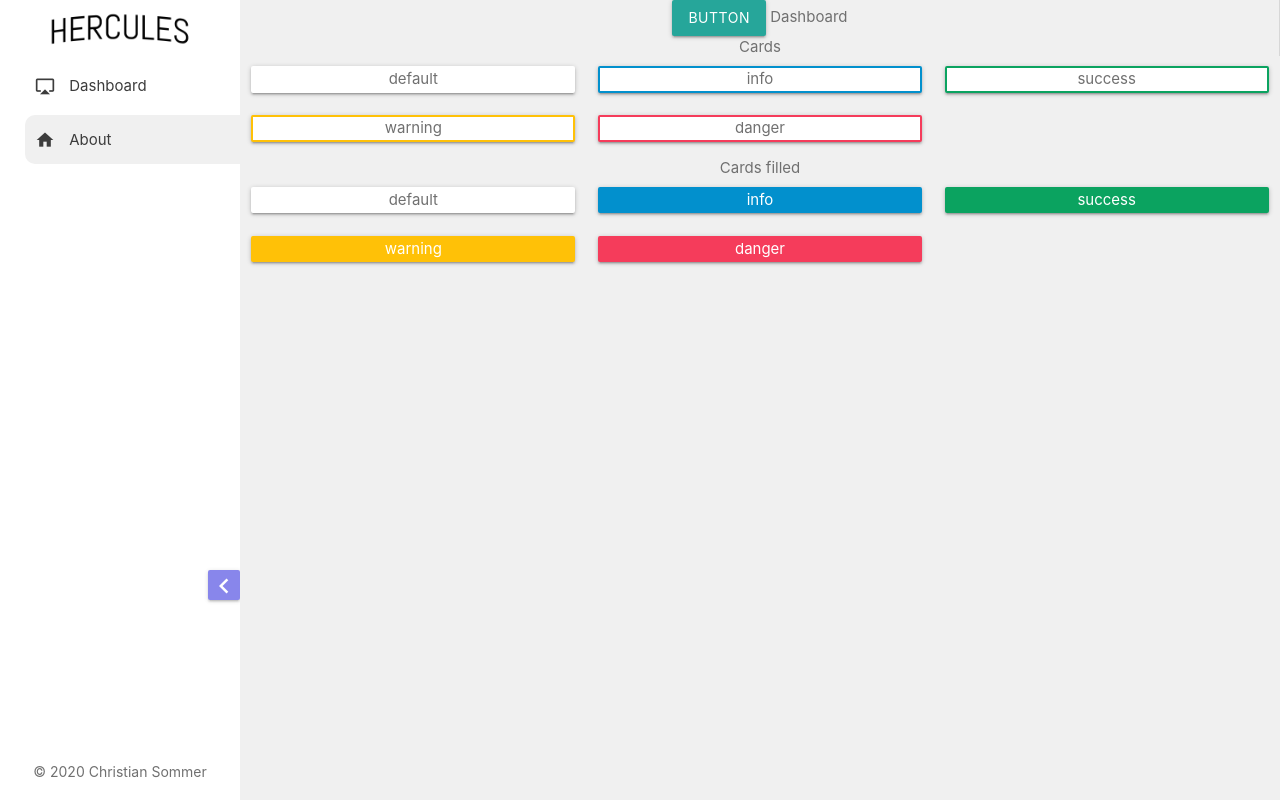
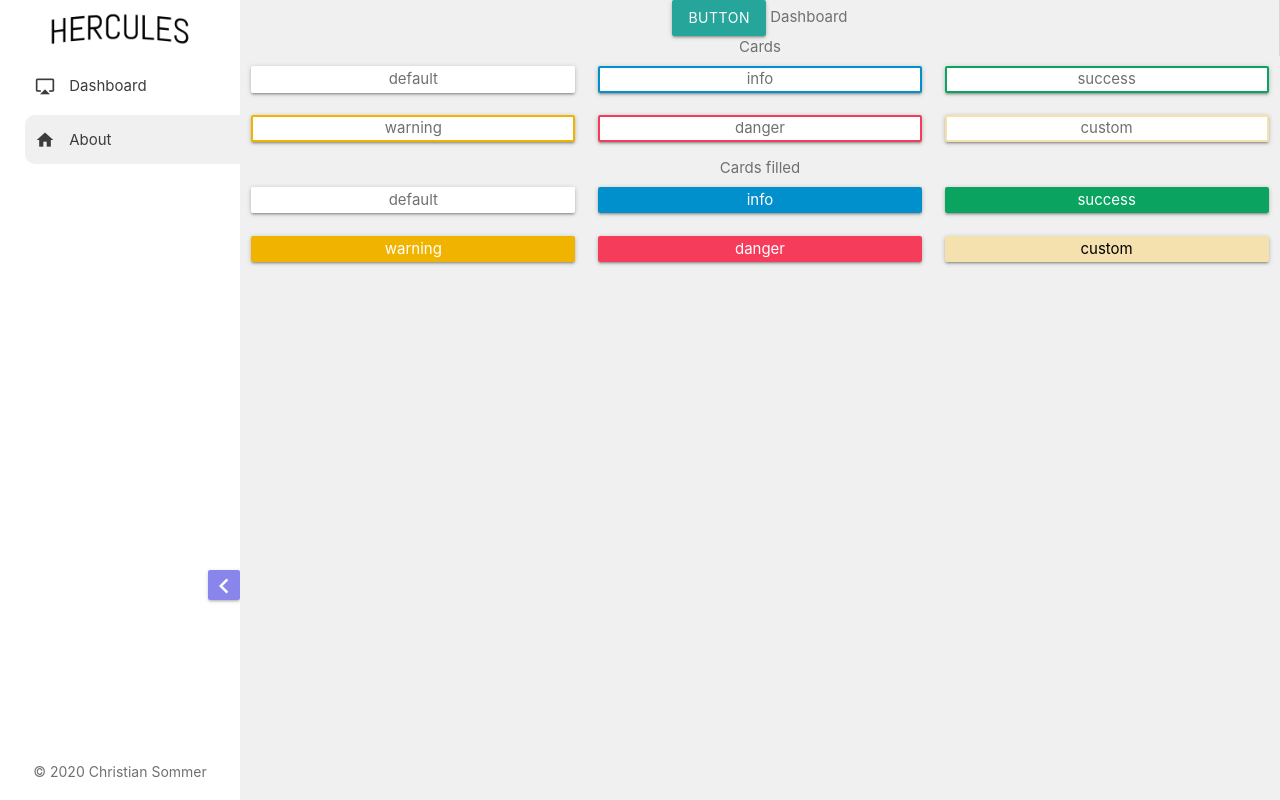
Before and after one commit to BlackGhostHD/Hercules-Board-Client, a Vue app: page /#/about in a window 1280 px wide. Built offline with nearby package versions, Linux system fonts and the light colour scheme.

Commit message:
added custom basecard

```diff
--- a/src/components/BaseCard.vue
+++ b/src/components/BaseCard.vue
@@ -1,5 +1,5 @@
 <template>
-  <section :class="classes">
+  <section :class="classes" :style="cssVars">
     <slot />
   </section>
 </template>
@@ -16,52 +16,105 @@ export default {
     filled: {
       type: Boolean,
       default: false
+    },
+    color: {
+      type: String
     }
   },
   computed: {
     classes() {
-      return ["card", this.type, this.filled ? "filled" : ""];
+      return [
+        "card",
+        this.color ? "custom" : this.type,
+        this.filled ? "filled" : ""
+      ];
+    },
+    cssVars() {
+      return {
+        "--color-custom": this.color,
+        "--color-custom-text": this.getTextColor(this.color)
+      };
+    }
+  },
+  methods: {
+    getTextColor(hexcolor) {
+      if (hexcolor) {
+        hexcolor = hexcolor.replace("#", "");
+        var r = parseInt(hexcolor.substr(0, 2), 16);
+        var g = parseInt(hexcolor.substr(2, 2), 16);
+        var b = parseInt(hexcolor.substr(4, 2), 16);
+        var yiq = (r * 299 + g * 587 + b * 114) / 1000;
+        return yiq >= 180
+          ? "var(--color-text-black)"
+          : "var(--color-text-white)";
+      }
     }
   }
 };
 </script>
 
 <style lang="scss" scoped>
+@function setColor($color) {
+  @if (lightness($color) > 60) {
+    @return var(--color-text-black);
+  } @else {
+    @return var(--color-text-white);
+  }
+}
+
+@function hexToRGB($hex) {
+  @return red($hex), green($hex), blue($hex);
+}
+
 .card {
   background-color: var(--color-sidebar);
   border-width: 2px;
   border-style: solid;
   border-color: var(--color-sidebar);
+  color: var(--color-text);
 
   &.success {
-    border-color: var(--color-success);
+    $color: $color-success;
+    border-color: $color;
     &.filled {
-      color: var(--color-success-text);
-      background-color: var(--color-success);
+      color: setColor($color);
+      background-color: $color;
     }
   }
 
   &.info {
-    border-color: var(--color-info);
+    $color: $color-info;
+    border-color: $color;
     &.filled {
-      color: var(--color-info-text);
-      background-color: var(--color-info);
+      color: setColor($color);
+      background-color: $color;
     }
   }
 
   &.warning {
-    border-color: var(--color-warning);
+    $color: $color-warning;
+    border-color: $color;
     &.filled {
-      color: var(--color-warning-text);
-      background-color: var(--color-warning);
+      color: setColor($color);
+      background-color: $color;
     }
   }
 
   &.danger {
-    border-color: var(--color-danger);
+    $color: $color-danger;
+    border-color: $color;
     &.filled {
-      color: var(--color-danger-text);
-      background-color: var(--color-danger);
+      color: setColor($color);
+      background-color: $color;
+    }
+  }
+
+  &.custom {
+    $color: var(--color-custom);
+    border-color: $color;
+    &.filled {
+      color: var(--color-custom-text);
+      background-color: $color;
     }
   }
 }
--- a/src/pages/About.vue
+++ b/src/pages/About.vue
@@ -20,6 +20,10 @@
       <div class="col s12 m6 l4">
         <BaseCard type="danger">danger</BaseCard>
       </div>
+      <div class="col s12 m6 l4">
+        <BaseCard color="#f4e1ad">custom</BaseCard>
+      </div>
+
       <div class="col s12">Cards filled</div>
       <div class="col s12 m6 l4">
         <BaseCard>default</BaseCard>
@@ -36,6 +40,9 @@
       <div class="col s12 m6 l4">
         <BaseCard type="danger" :filled="true">danger</BaseCard>
       </div>
+      <div class="col s12 m6 l4">
+        <BaseCard color="#f4e1ad" :filled="true">custom</BaseCard>
+      </div>
     </div>
   </div>
 </template>
--- a/src/styles/colors.dark.scss
+++ b/src/styles/colors.dark.scss
@@ -1,12 +1,4 @@
 :root {
-  // --main-bg-color: rgb(36, 36, 36);
-  // --main-sidebar-color: rgb(45, 52, 61);
-  // --main-text-color: rgb(210, 210, 210);
-  // --text-color-muted: rgb(128, 128, 128);
-  // --text-color-selected: rgb(200, 200, 200);
-  // --link-color: rgb(207, 139, 3);
-  // --link-color-hover: rgb(255, 170, 0);
-
   --color-background: rgb(26, 35, 57);
 
   --color-sidebar: rgb(43, 48, 84);
@@ -14,12 +6,8 @@
   --color-sidebare-text-muted: rgb(180, 180, 180);
 
   --color-text: rgb(210, 210, 210);
+  --color-text-inverted: rgb(0, 0, 0);
   --color-text-muted: rgb(128, 128, 128);
 
   --color-cards: rgb(27, 34, 58);
-
-  --color-success-text: rgb(255, 255, 255);
-  --color-info-text: rgb(255, 255, 255);
-  --color-warning-text: rgb(0, 0, 0);
-  --color-danger-text: rgb(255, 255, 255);
 }
--- a/src/styles/colors.scss
+++ b/src/styles/colors.scss
@@ -1,16 +1,9 @@
+$color-success: rgb(11, 163, 96);
+$color-info: rgb(2, 144, 205);
+$color-warning: rgb(240, 180, 0);
+$color-danger: rgb(245, 60, 91);
+
 :root {
-    // --main-bg-color: #f0f0f0;
-    // --main-header-color: rgb(207, 230, 237);
-    // --main-sidebar-color: rgb(255, 255, 255);
-    // --main-footer-color: rgb(228, 228, 228);
-    // --main-title-color: rgb(46, 46, 46);
-    // --main-text-color: rgb(112, 112, 112);
-    // --text-color-muted: rgb(128, 128, 128);
-    // --text-color-selected: rgb(0, 0, 0);
-    // --main-accent-color: rgb(255, 170, 0);
-    // --link-color: rgb(207, 139, 3);
-    // --link-color-hover: rgb(255, 170, 0);
-
     --color-background: rgb(240, 240, 240);
 
     --color-sidebar: rgb(255, 255, 255);
@@ -18,18 +11,16 @@
     --color-sidebare-text-muted: rgb(112, 112, 112);
 
     --color-text: rgb(112, 112, 112);
+    --color-text-white: rgb(255, 255, 255);
+    --color-text-black: rgb(0, 0, 0);
     --color-text-muted: rgb(128, 128, 128);
 
     --color-cards: rgb(255, 255, 255);
 
     --color-scrollbar-thumb: rgb(128, 128, 128);
 
-    --color-success: #0ba360;
-    --color-success-text: rgb(255, 255, 255);
-    --color-info: #0290cd;
-    --color-info-text: rgb(255, 255, 255);
-    --color-warning: #ffc107;
-    --color-warning-text: rgb(255, 255, 255);
-    --color-danger: #f53c5b;
-    --color-danger-text: rgb(255, 255, 255);
+    --color-success: $color-success;
+    --color-info: $color-info;
+    --color-warning: $color-warning;
+    --color-danger: $color-danger;
 }
```
Also changed, not shown: 2 other files (tests, documents, lock files or other folders).
